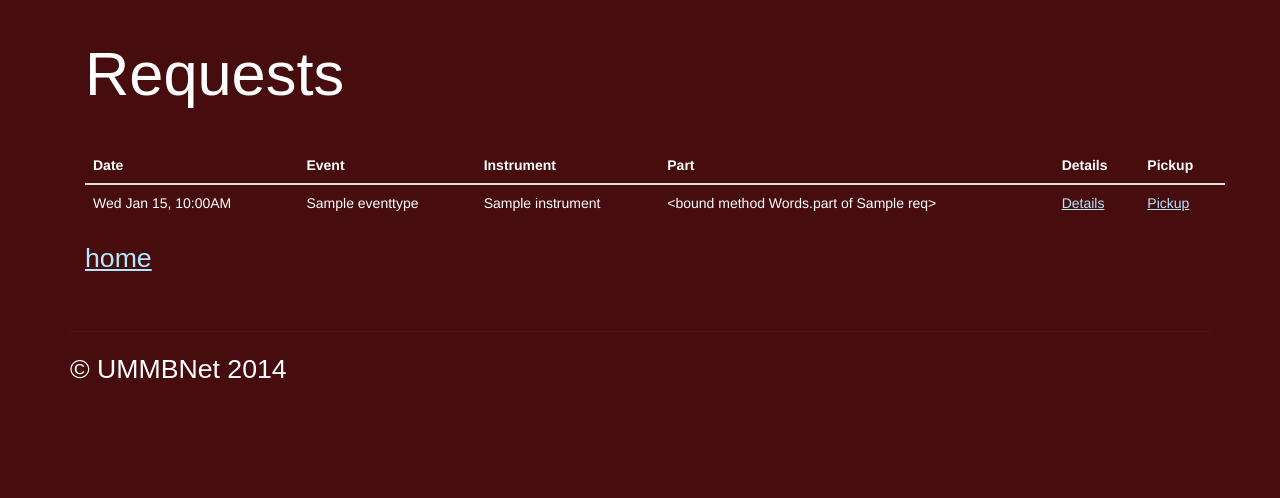
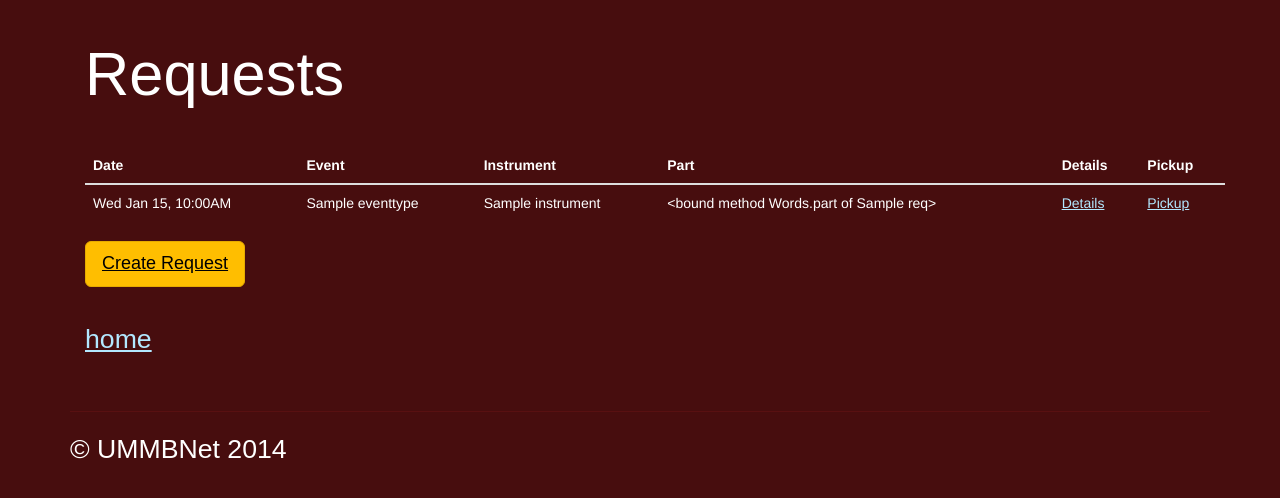
Before and after one commit to kevana/ummbNet, a Flask app: template templates/requests.html in a window 1280 px wide. Shown: the part 52-550 px from the top of the page. Run offline with Flask 2, Linux system fonts and the light colour scheme; the template is opened without the code that fills it: most values are stand-ins (such as "Sample title", 1, 10 or a date in 2020); parts of the project's set-up code (start-up, migrations or seed data) failed here and were passed over; some libraries are stand-ins or nearby versions.

Commit message:
Changed requests template, moved new request button, added style

```diff
--- a/templates/requests.html
+++ b/templates/requests.html
@@ -32,14 +32,15 @@
         <td>{{ req.instrument.name }}</td>
         <td>{{ req.part }}</td>
         <td><a href="{{ url_for('req', request_id=req.id) }}">Details</a></td>
-          <td><a href="{{ url_for('confirm', action='pickup', request_id=req.id) }}">Pickup</a></td>
+        <td><a href="{{ url_for('confirm', action='pickup', request_id=req.id) }}">Pickup</a></td>
       </tr>
     {% endfor %}
   </tbody>
   </table>
   {% else %}
-  <p><em>No open requests found. <a href="{{ url_for('newrequest') }}">Create Request</a></em></p>
+  <p><em>No open requests found.</p>
   {% endif %}
+  <p><a class="btn btn-primary btn-lg" role="button" href="{{ url_for('newrequest') }}">Create Request</a></p>
   <p><a href="{{ url_for('index') }}">home</a></p>
 </div>
 {% endblock %}
```
